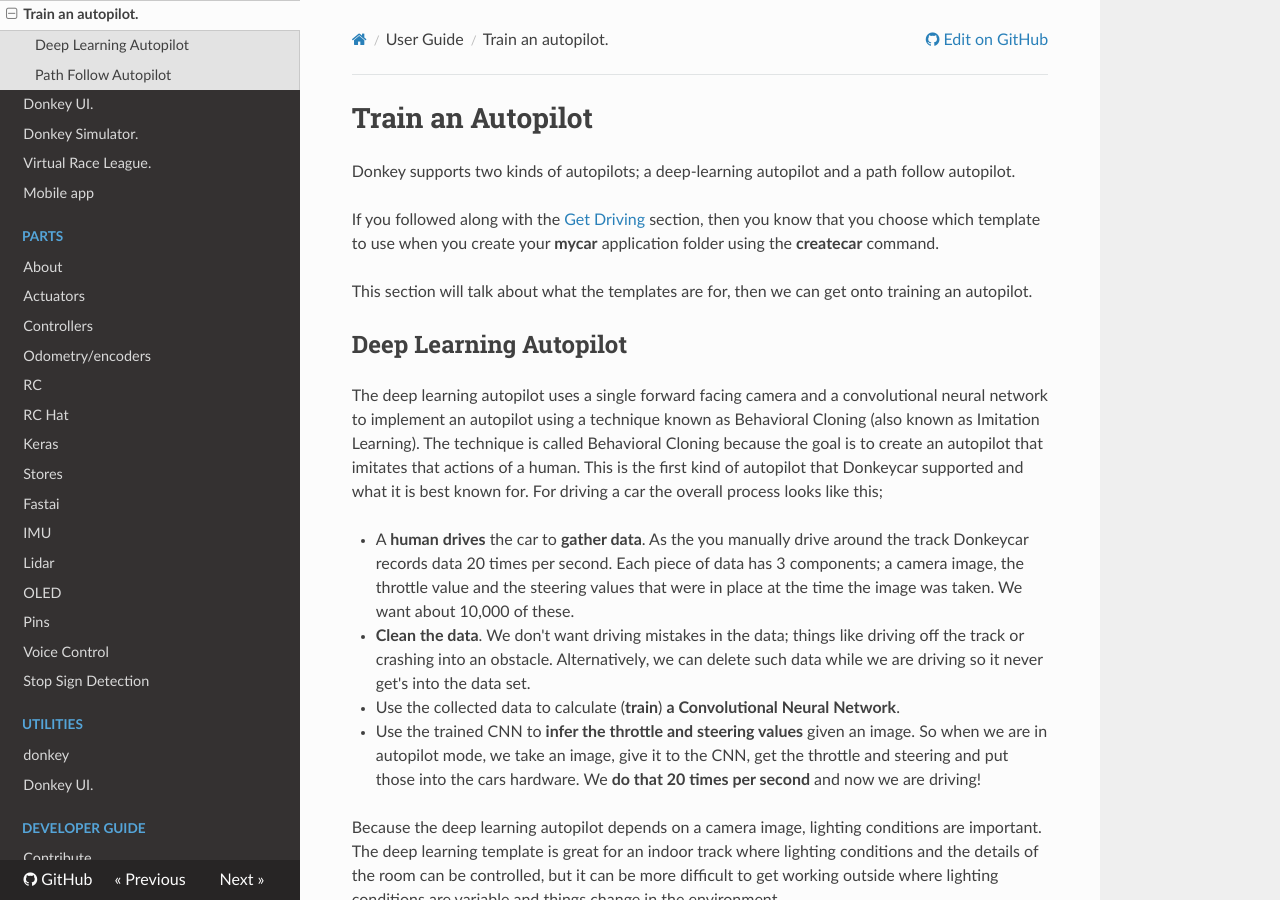
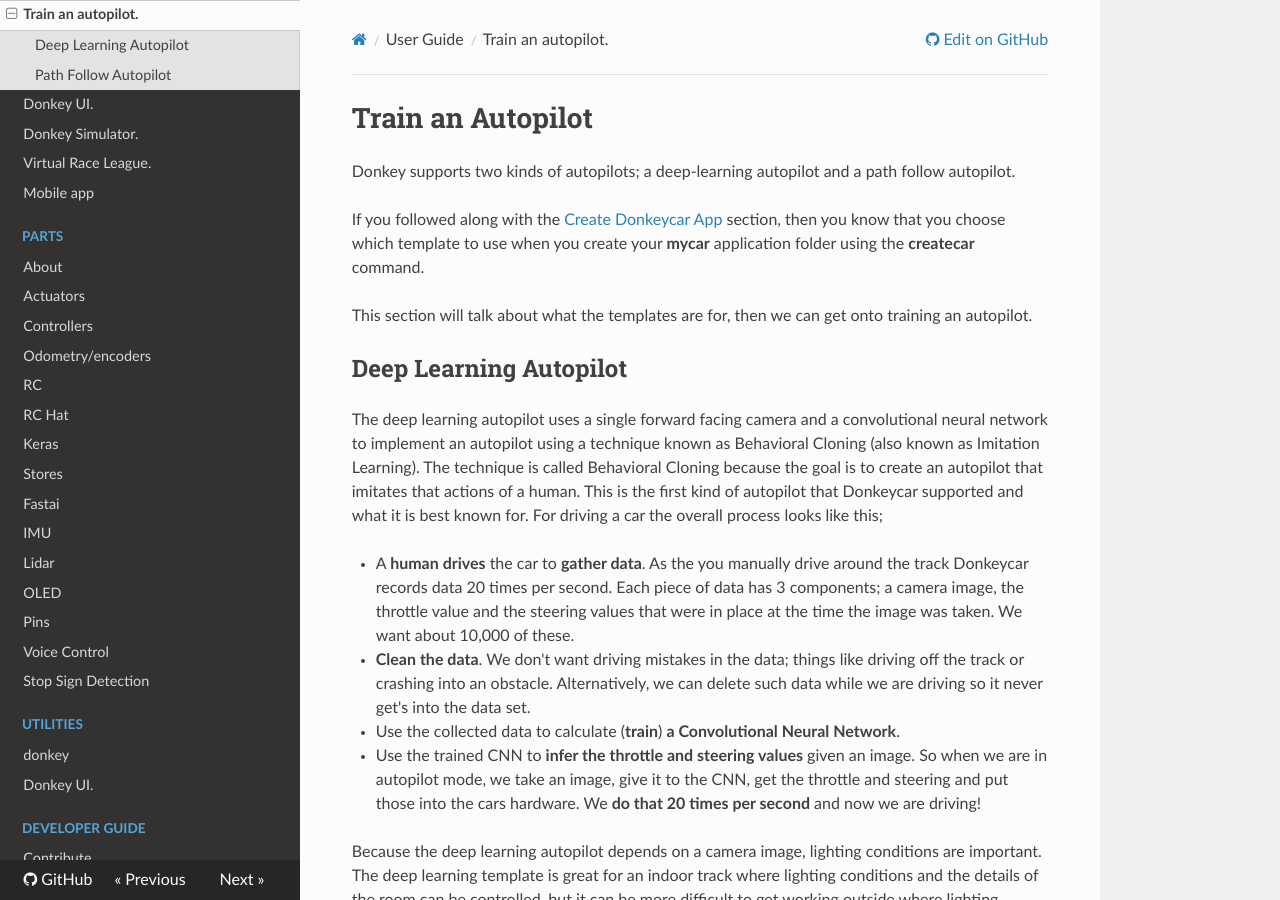
Before and after one commit to autorope/donkeydocs, an MkDocs documentation site: the page built from docs/guide/train_autopilot.md, in a window 1280 px wide and 900 px high. Built offline with MkDocs 1.6.1, drawn with Linux system fonts in a browser that asks for light colours; nearby versions of some CDN libraries.

Commit message:
Fix train_autopilot.md so it references create_application.

```diff
--- a/docs/guide/train_autopilot.md
+++ b/docs/guide/train_autopilot.md
@@ -2,7 +2,7 @@
 
 Donkey supports two kinds of autopilots; a deep-learning autopilot and a path follow autopilot.
 
-If you followed along with the [Get Driving](./get_driving.md) section, then you know that you choose which template to use when you create your **mycar** application folder using the **createcar** command.
+If you followed along with the [Create Donkeycar App](/guide/create_application) section, then you know that you choose which template to use when you create your **mycar** application folder using the **createcar** command.
 
 This section will talk about what the templates are for, then we can get onto training an autopilot.
 
```
